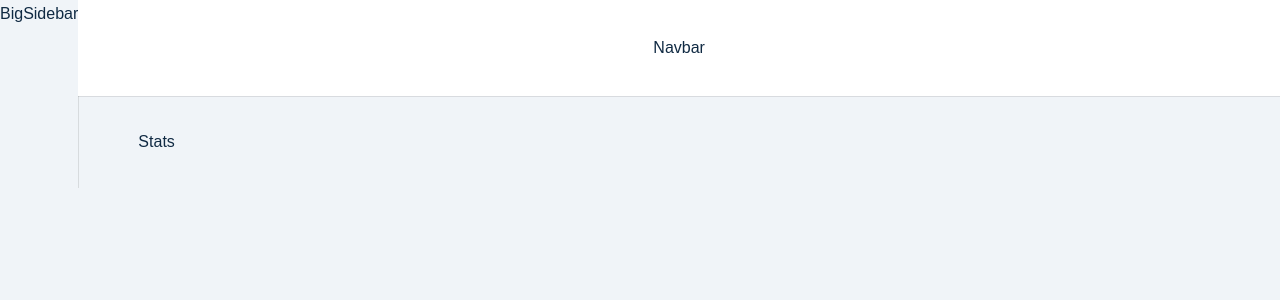
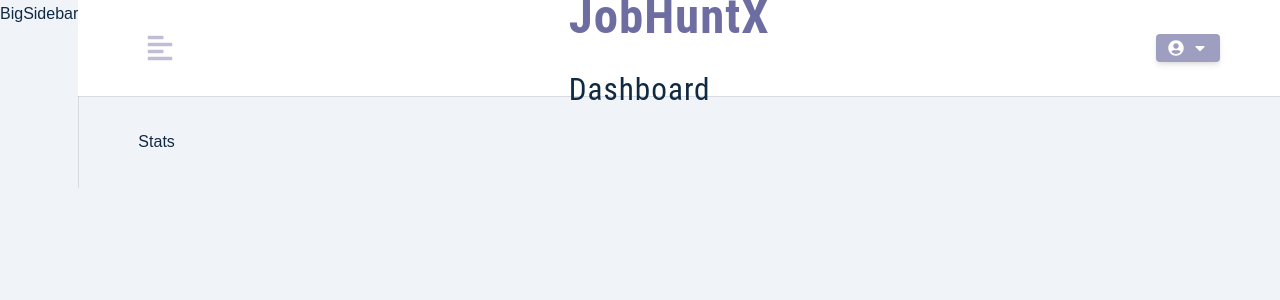
Before and after one commit to nataburdyey/job-hunt-x, a React (Vite) app: page / in a window 1280 px wide. Shown: the top 300 px of the page. Built offline with nearby package versions, Linux system fonts and the light colour scheme.

Commit message:
complete navbar

```diff
--- a/package.json
+++ b/package.json
@@ -15,6 +15,7 @@
     "normalize.css": "^8.0.1",
     "react": "^18.2.0",
     "react-dom": "^18.2.0",
+    "react-icons": "^4.10.1",
     "react-redux": "^8.1.2",
     "react-router-dom": "^6.14.2",
     "react-toastify": "^9.1.3",
--- a/src/components/Navbar.jsx
+++ b/src/components/Navbar.jsx
@@ -1,10 +1,53 @@
+import { useState } from 'react';
+import { useDispatch, useSelector } from 'react-redux';
+import { FaAlignLeft, FaUserCircle, FaCaretDown } from 'react-icons/fa';
+
 import Wrapper from '../assets/wrappers/Navbar';
+import Logo from './Logo';
+import { toggleSidebar, logoutUser } from '../features/user/userSlice';
 
 const Navbar = () => {
+  const [showLogout, setShowLogout] = useState(false);
+  const { user } = useSelector((store) => store.user);
+  const dispatch = useDispatch();
+
+  const toggle = () => {
+    dispatch(toggleSidebar());
+  };
+
+  const logout = () => {
+    dispatch(logoutUser());
+  };
+
   return (
     <Wrapper>
-      <div>Navbar</div>
+      <div className='nav-center'>
+        <button type='button' className='toggle-btn' onClick={toggle}>
+          <FaAlignLeft />
+        </button>
+        <div>
+          <Logo />
+          <h3 className='logo-text'>Dashboard</h3>
+        </div>
+        <div className='btn-container'>
+          <button
+            type='button'
+            className='btn'
+            onClick={() => setShowLogout(!showLogout)}
+          >
+            <FaUserCircle />
+            {user?.name}
+            <FaCaretDown />
+          </button>
+          <div className={showLogout ? 'dropdown show-dropdown' : 'dropdown'}>
+            <button type='button' className='dropdown-btn' onClick={logout}>
+              Logout
+            </button>
+          </div>
+        </div>
+      </div>
     </Wrapper>
   );
 };
+
 export default Navbar;
--- a/src/features/user/userSlice.jsx
+++ b/src/features/user/userSlice.jsx
@@ -2,11 +2,16 @@
 import { toast } from 'react-toastify';
 
 import customFetch from '../../utils/axios';
-import { addUserToLocalStorage, getUserFromLocalStorage } from '../../utils/localStorage';
+import {
+  addUserToLocalStorage,
+  getUserFromLocalStorage,
+  removeUserFromLocalStorage,
+} from '../../utils/localStorage';
 
 const initialState = {
   isLoading: false,
   user: getUserFromLocalStorage(),
+  isSidebarOpen: false,
 };
 
 export const registerUser = createAsyncThunk(
@@ -36,6 +41,16 @@
 const userSlice = createSlice({
   name: 'user',
   initialState,
+  reducers: {
+    toggleSidebar: (state) => {
+      state.isSidebarOpen = !state.isSidebarOpen;
+    },
+    logoutUser: (state) => {
+      state.user = null;
+      state.isSidebarOpen = false;
+      removeUserFromLocalStorage();
+    },
+  },
   extraReducers: {
     [registerUser.pending]: (state) => {
       state.isLoading = true;
@@ -44,7 +59,7 @@
       const { user } = payload;
       state.isLoading = false;
       state.user = user;
-      addUserToLocalStorage(user)
+      addUserToLocalStorage(user);
       toast.success(`Hello There ${user.name}`);
     },
     [registerUser.rejected]: (state, { payload }) => {
@@ -58,7 +73,7 @@
       const { user } = payload;
       state.isLoading = false;
       state.user = user;
-      addUserToLocalStorage(user)
+      addUserToLocalStorage(user);
       toast.success(`Welcome Back ${user.name}`);
     },
     [loginUser.rejected]: (state, { payload }) => {
@@ -68,4 +83,5 @@
   },
 });
 
+export const { toggleSidebar, logoutUser } = userSlice.actions;
 export default userSlice.reducer;
```
Also changed, not shown: 1 other file (tests, documents, lock files or other folders).
